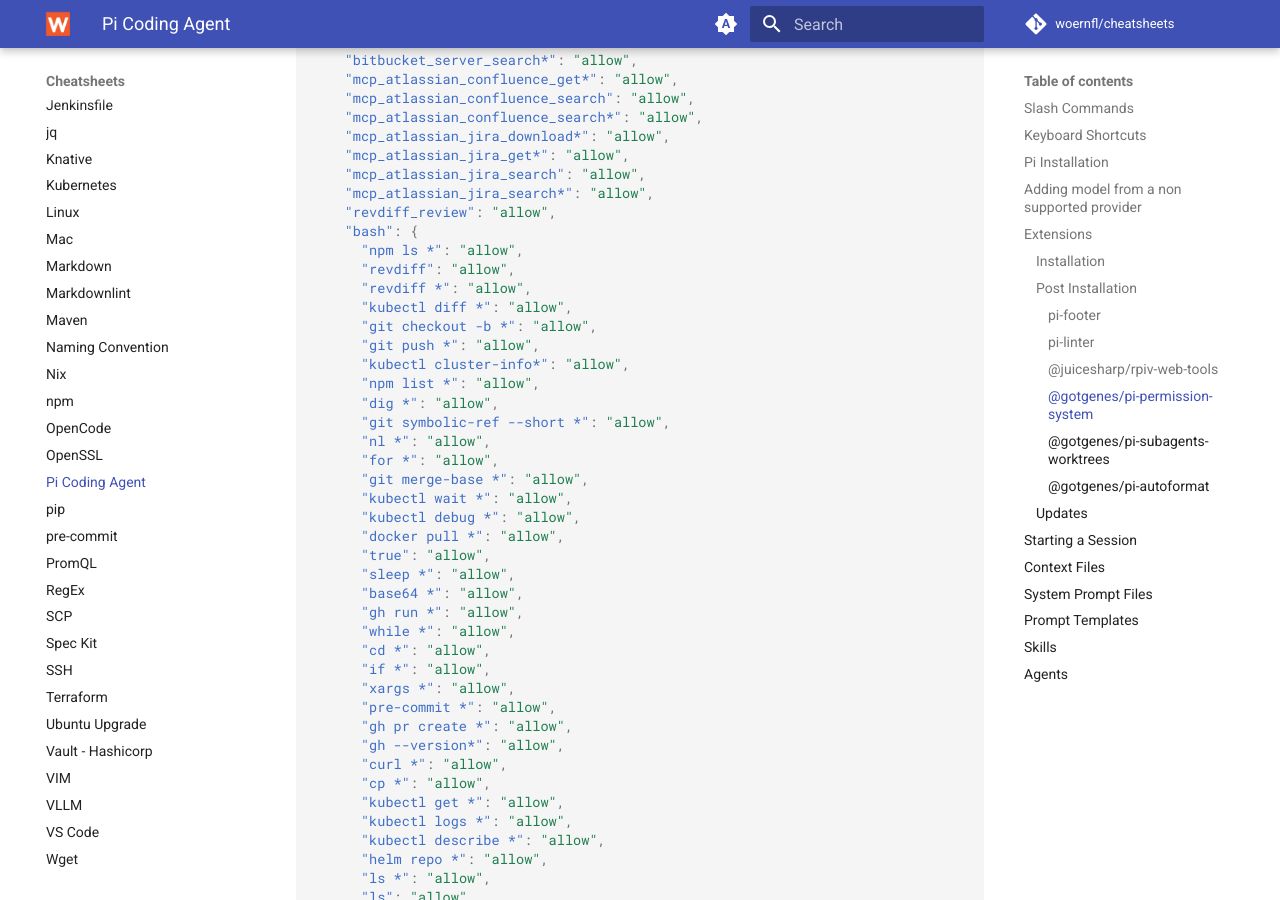
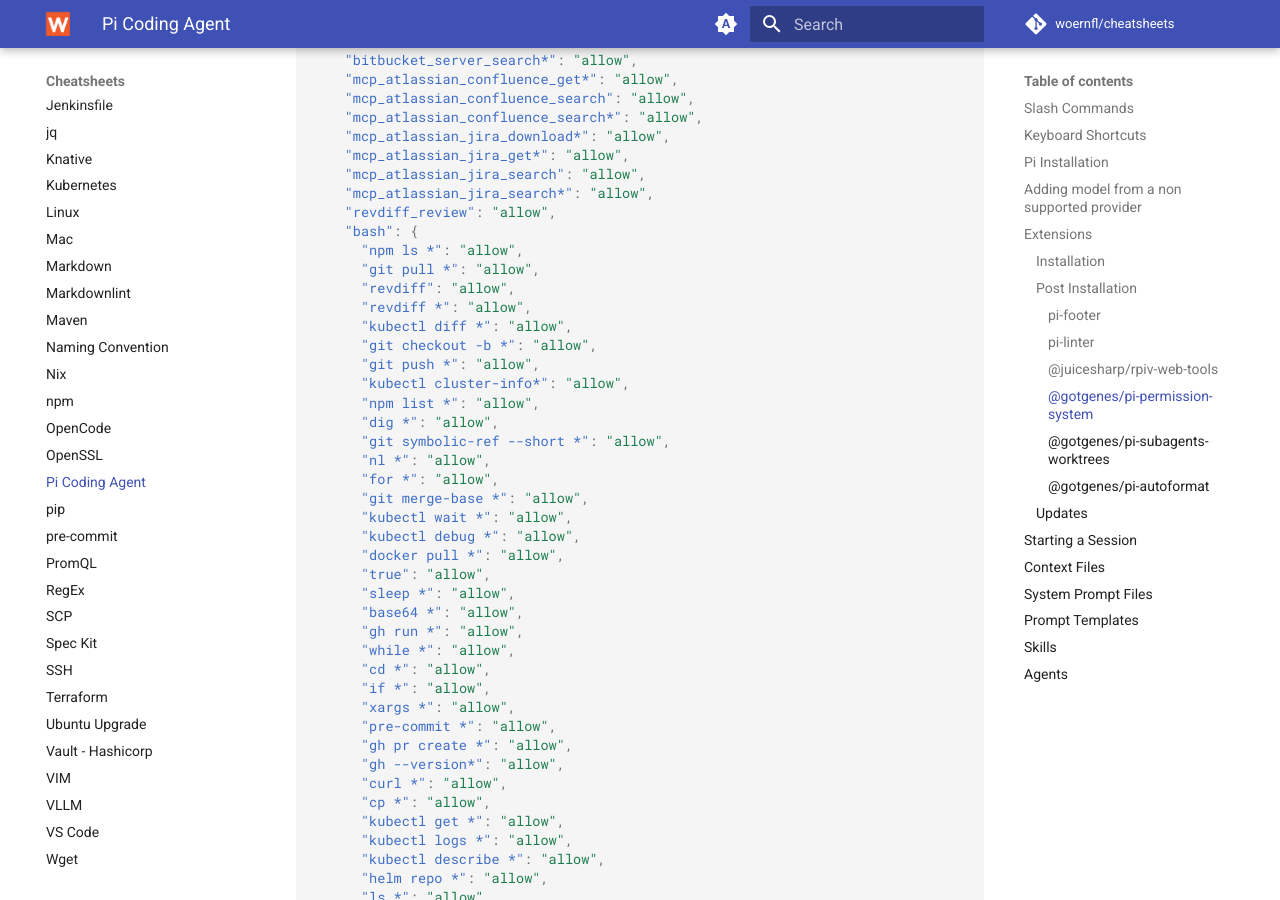
Before and after one commit to woernfl/cheatsheets, an MkDocs documentation site: the page built from docs/pi.md, in a window 1280 px wide and 900 px high, scrolled down 7580 px. Built offline with MkDocs 1.6.1 and Material for MkDocs 9.7.7, drawn with Linux system fonts in a browser that asks for light colours; comment, search, counter and statistics services are not loaded.

Commit message:
Allow 'git pull' command in bash section (#481)

```diff
--- a/docs/pi.md
+++ b/docs/pi.md
@@ -360,6 +360,7 @@ File to modify: `~/.pi/agent/extensions/pi-permission-system/config.json`:
     "revdiff_review": "allow",
     "bash": {
       "npm ls *": "allow",
+      "git pull *": "allow",
       "revdiff": "allow",
       "revdiff *": "allow",
       "kubectl diff *": "allow",
```
